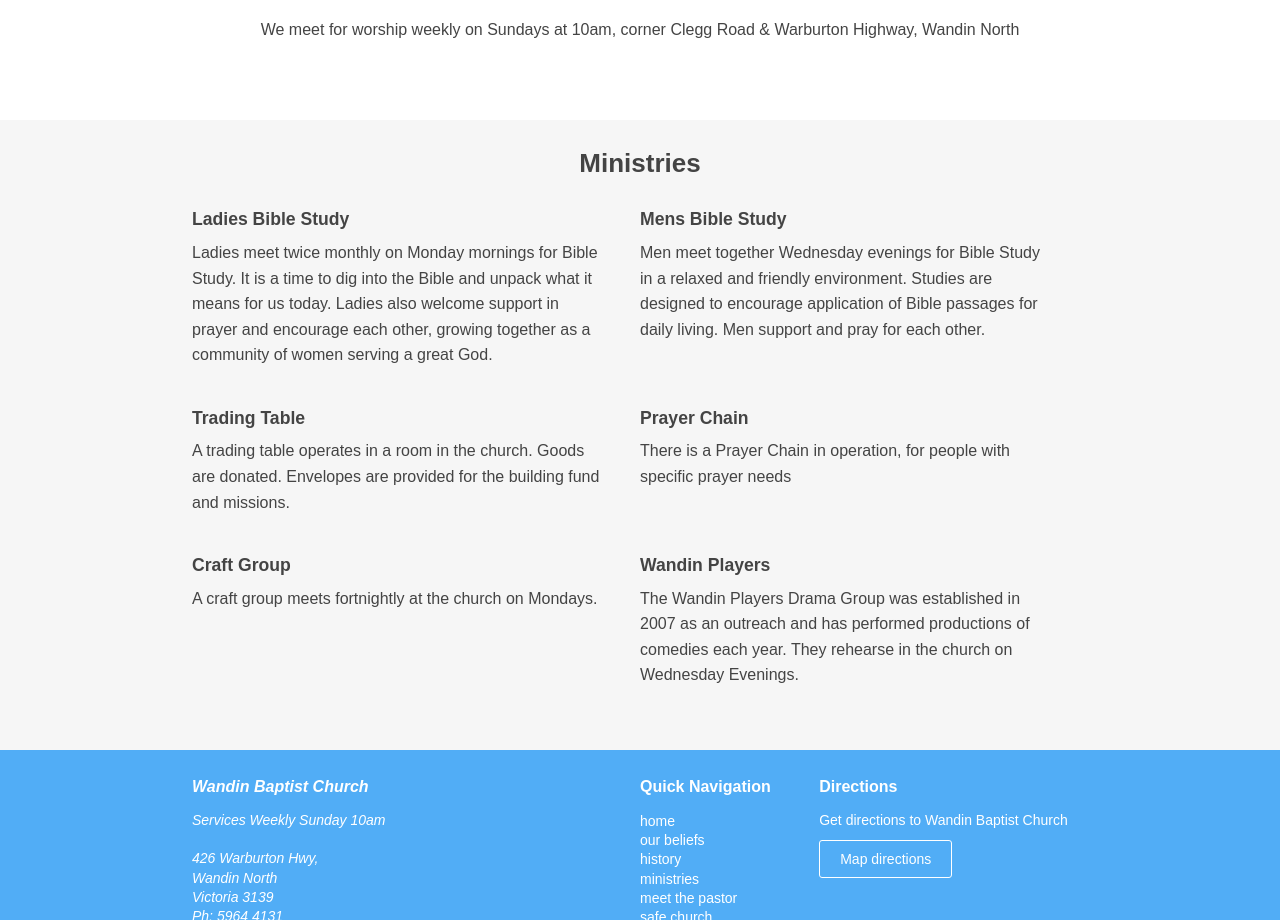
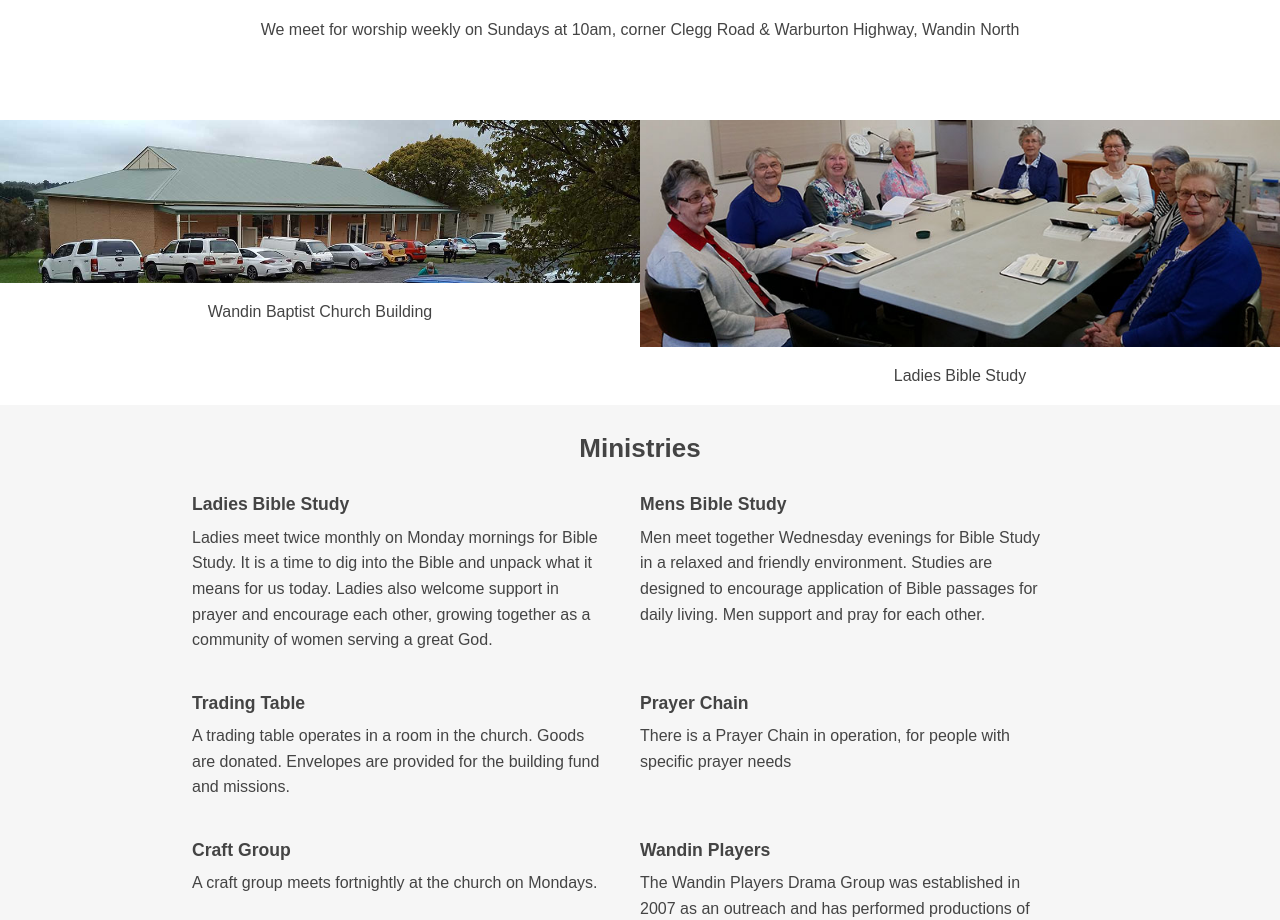
Before and after one commit to wandinbaptistchurch/wandinbaptistchurch.github.io, a plain HTML site: page index.html in a window 1280 px wide. Shown: the part 799-1719 px from the top of the page. Drawn offline with nearby package versions, Linux system fonts and the light colour scheme; a web font is replaced by a local one.

Commit message:
Add files via upload

```diff
--- a/index.html
+++ b/index.html
@@ -7,7 +7,31 @@
   <title>Wandin Baptist Church</title>
   <meta name="viewport" content="width=device-width, initial-scale=1.0">
   <link rel="stylesheet" href="assets/css/main.css">
+  <style>
+    @media screen and (min-width: 800px) {
+    .photo--grid {
+        display: flex;
+        justify-content: space-between;
+    }
 
+    .photo--grid figure {
+        margin: 0;
+        flex: 1;
+        height: auto;
+
+    }
+}
+.photo--grid figcaption {
+    text-align:center;
+    margin: 1rem 0;
+}
+
+
+.logo img {
+    display: block;
+    width: auto;
+}
+  </style>
 </head>
 
 <body>
@@ -48,12 +72,17 @@
     <p>Welcome to Wandin Baptist Church’s home on the web &mdash; a place to learn, to grow, to serve and get connected
       with men and women seeking to grow in their relationship with Jesus Christ.</p>
     <p>We meet for worship weekly on Sundays at 10am, corner Clegg Road &amp; Warburton Highway, Wandin North</p>
-
-    <!-- <div class="photo--grid">
+  </article>
+  <div class="photo--grid">
+    <figure>
       <img src="assets/img/Wandin-Baptist-with-cars.jpg" alt="Church building with multiple cars parked in front of it">
+      <figcaption>Wandin Baptist Church Building</figcaption>
+    </figure>
+    <figure>
       <img src="assets/img/Wandin-Baptist-Ladies.jpg" alt="a Group of Ladies Meeting for a bible study" title="a Group of Ladies Meeting for a bible study">
-    </div> -->
-  </article>
+      <figcaption>Ladies Bible Study</figcaption>
+    </figure>
+  </div>
 
 
 
@@ -139,7 +168,7 @@
 
   </footer><!-- end footer -->
   <script src="https://code.jquery.com/jquery-2.2.4.min.js"></script>
-  <script src="/assets/js/min/main.js"></script>
+  <script src="assets/js/min/main.js"></script>
 </body>
 
 </html>
```
